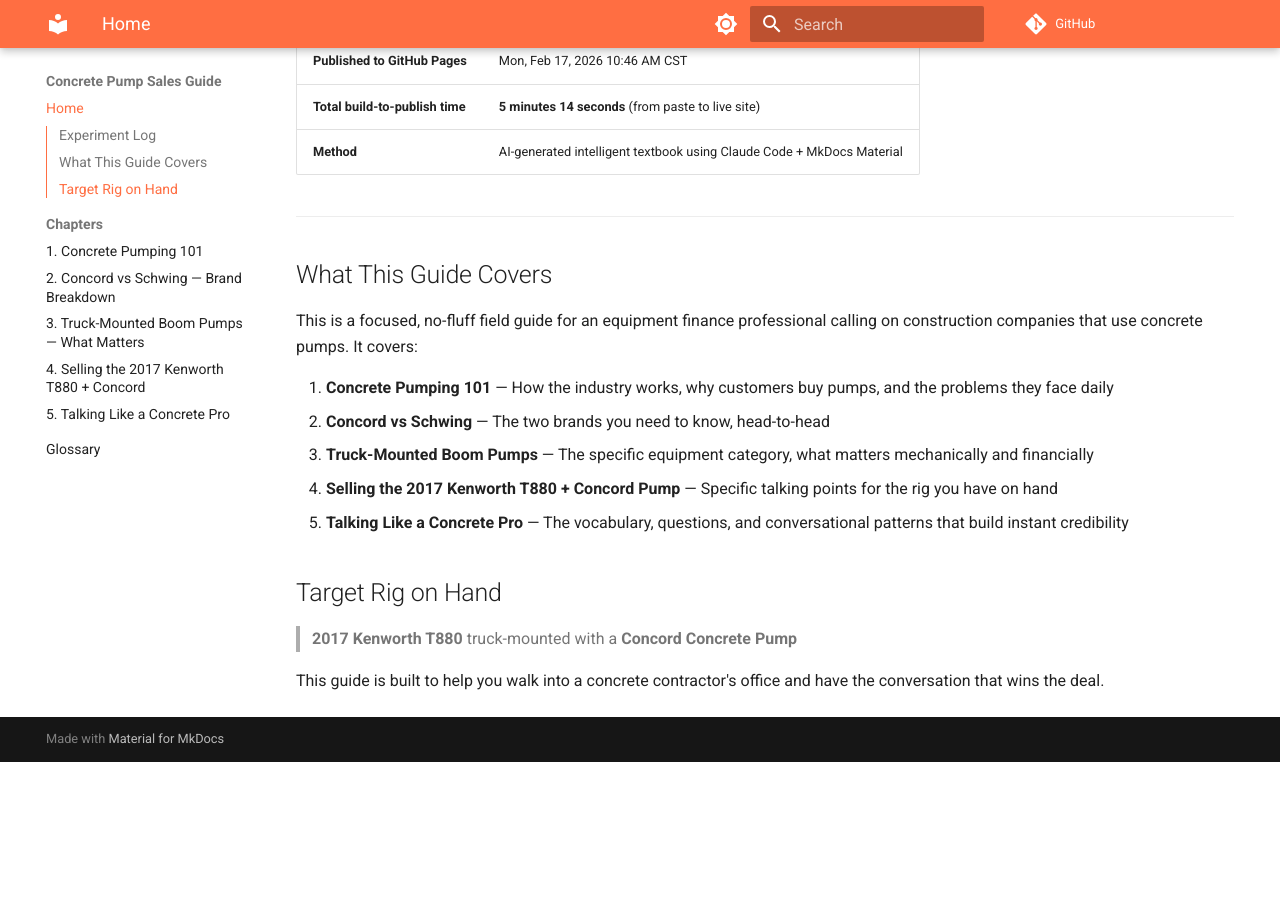
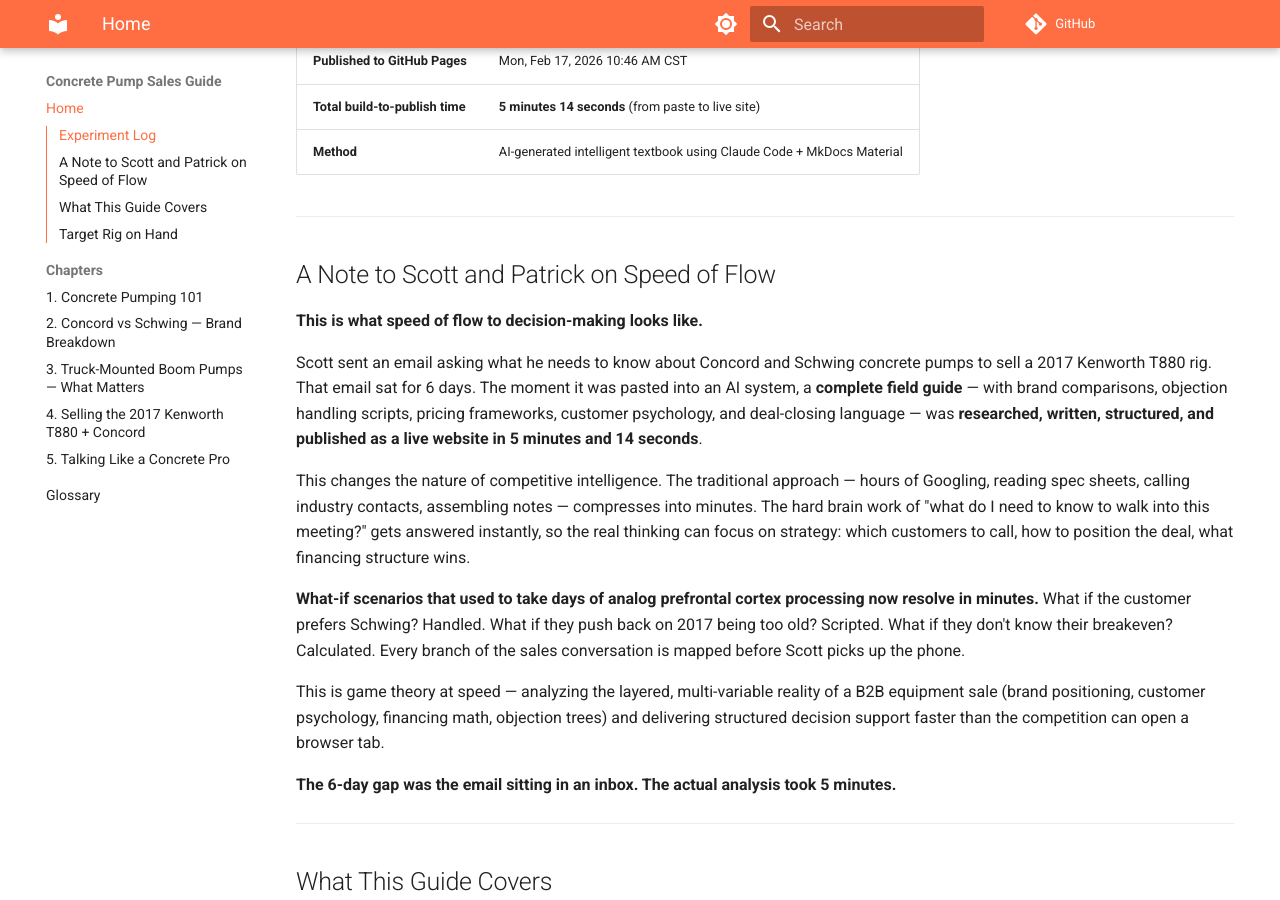
Before and after one commit to Yarmoluk/concrete-pump-sales-guide, an MkDocs documentation site: the page built from docs/index.md, in a window 1280 px wide and 900 px high, scrolled down 466 px. Built offline with MkDocs 1.6.1 and Material for MkDocs 9.7.7, drawn with Linux system fonts in a browser that asks for light colours; comment, search, counter and statistics services are not loaded; before the commit the page ends 1228 px from its top, so only the background shows below that.

Commit message:
Add note to Scott and Patrick on speed of flow

```diff
--- a/docs/index.md
+++ b/docs/index.md
@@ -17,6 +17,22 @@
 
 ---
 
+## A Note to Scott and Patrick on Speed of Flow
+
+**This is what speed of flow to decision-making looks like.**
+
+Scott sent an email asking what he needs to know about Concord and Schwing concrete pumps to sell a 2017 Kenworth T880 rig. That email sat for 6 days. The moment it was pasted into an AI system, a **complete field guide** — with brand comparisons, objection handling scripts, pricing frameworks, customer psychology, and deal-closing language — was **researched, written, structured, and published as a live website in 5 minutes and 14 seconds**.
+
+This changes the nature of competitive intelligence. The traditional approach — hours of Googling, reading spec sheets, calling industry contacts, assembling notes — compresses into minutes. The hard brain work of "what do I need to know to walk into this meeting?" gets answered instantly, so the real thinking can focus on strategy: which customers to call, how to position the deal, what financing structure wins.
+
+**What-if scenarios that used to take days of analog prefrontal cortex processing now resolve in minutes.** What if the customer prefers Schwing? Handled. What if they push back on 2017 being too old? Scripted. What if they don't know their breakeven? Calculated. Every branch of the sales conversation is mapped before Scott picks up the phone.
+
+This is game theory at speed — analyzing the layered, multi-variable reality of a B2B equipment sale (brand positioning, customer psychology, financing math, objection trees) and delivering structured decision support faster than the competition can open a browser tab.
+
+**The 6-day gap was the email sitting in an inbox. The actual analysis took 5 minutes.**
+
+---
+
 ## What This Guide Covers
 
 This is a focused, no-fluff field guide for an equipment finance professional calling on construction companies that use concrete pumps. It covers:
```
